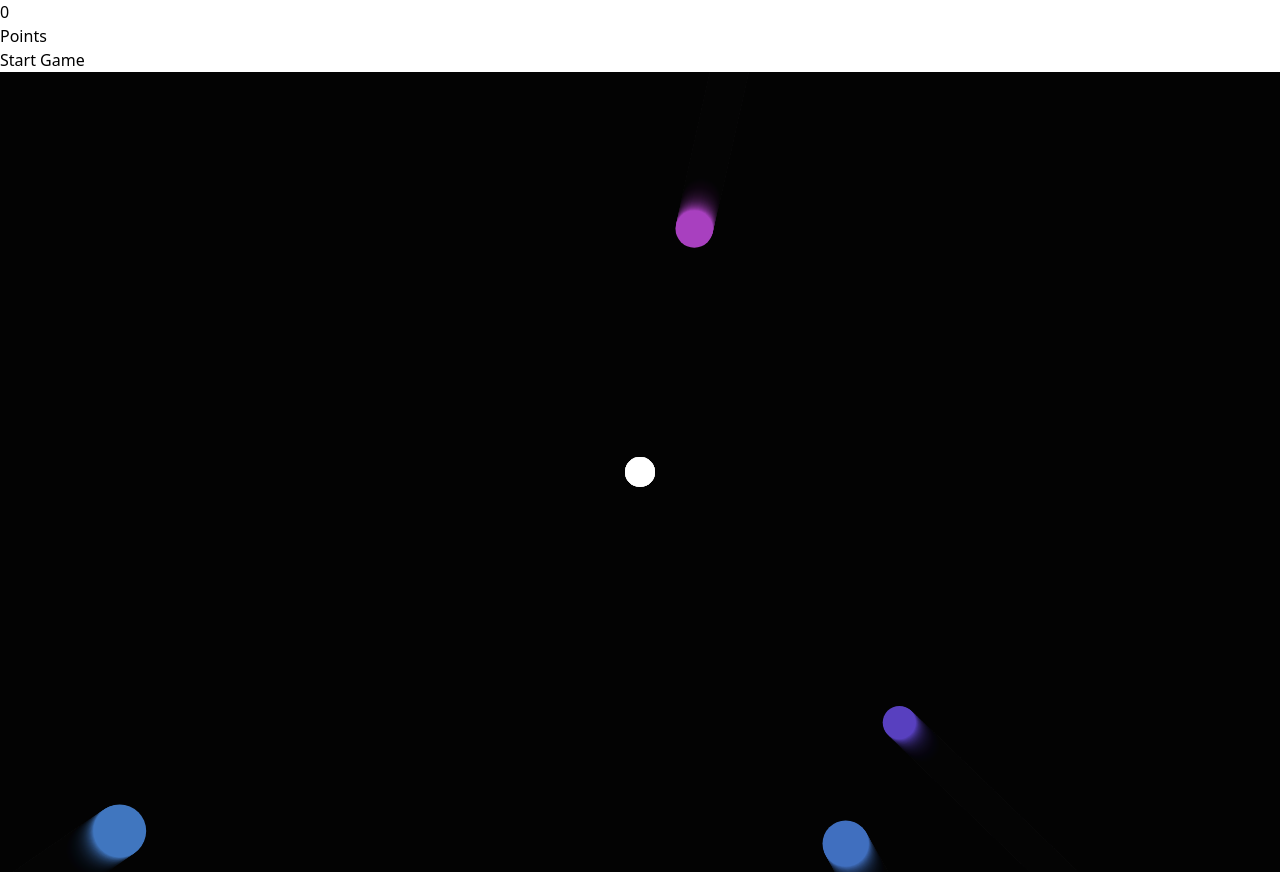
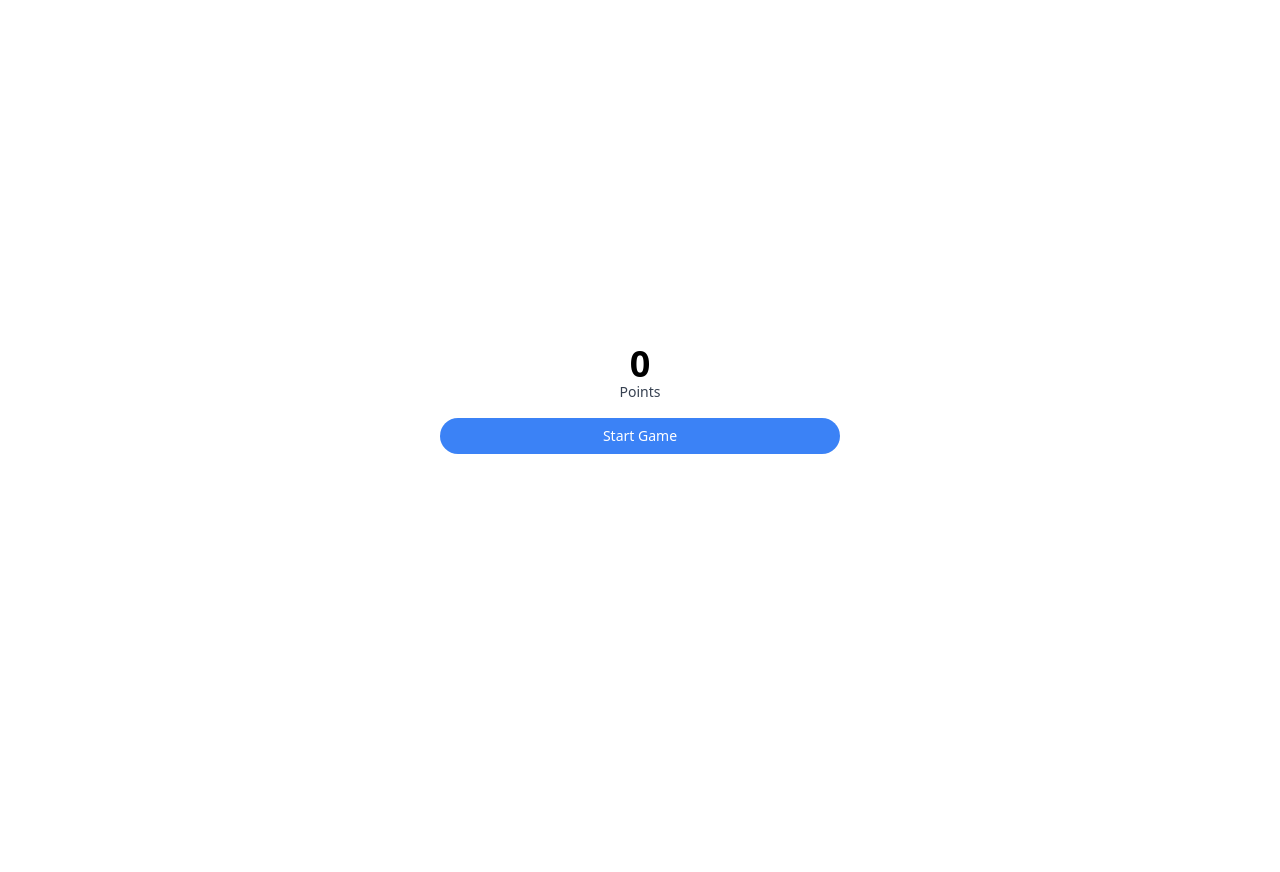
Before and after one commit to RichardTuharsky/webgameJS, a plain HTML site: page index.html in a window 1280 px wide. After the commit the page ends 800 px from the top, so only its background shows below. Drawn offline with nearby package versions, Linux system fonts and the light colour scheme.

Commit message:
start button

```diff
--- a/index.html
+++ b/index.html
@@ -5,12 +5,12 @@
     }
 </style>
 <div class="fixed text-white text-sm ml-2 mt-1 select-none"><span id="scoreEl">Score: </span><span>0</span></div>
-<div>
-    <div class="bg-white">
-        <h1>0</h1>
-        <p>Points</p>
+<div class="fixed inset-0 flex items-center justify-center" id="modalEl">
+    <div class="bg-white max-w-md w-full p-6 text-center">
+        <h1 class="text-4xl font-bold leading-none">0</h1>
+        <p class= "text-sm text-gray-700 mb-4">Points</p>
         <div>
-            <button>Start Game</button>
+            <button class="bg-blue-500 text-white w-full py-2 rounded-full text-sm" id="startGameBtn">Start Game</button>
         </div>
     </div>
 </div>
--- a/index.js
+++ b/index.js
@@ -5,6 +5,8 @@ canvas.width = innerWidth
 canvas.height = innerHeight
 
 const scoreEl = document.querySelector('#scoreEl')
+const startGameBtn = document.querySelector('#startGameBtn')
+const modalEl = document.querySelector('#modalEl')
 
 class Player {
     constructor(x, y, radius, color) {
@@ -216,6 +218,8 @@ addEventListener('click', (event) =>
     )
 })
 
-
-animate()
-spawnEnemies()
+startGameBtn.addEventListener('click', () => {
+    animate()
+    spawnEnemies()
+    modalEl.style.display = 'none'
+})
```
